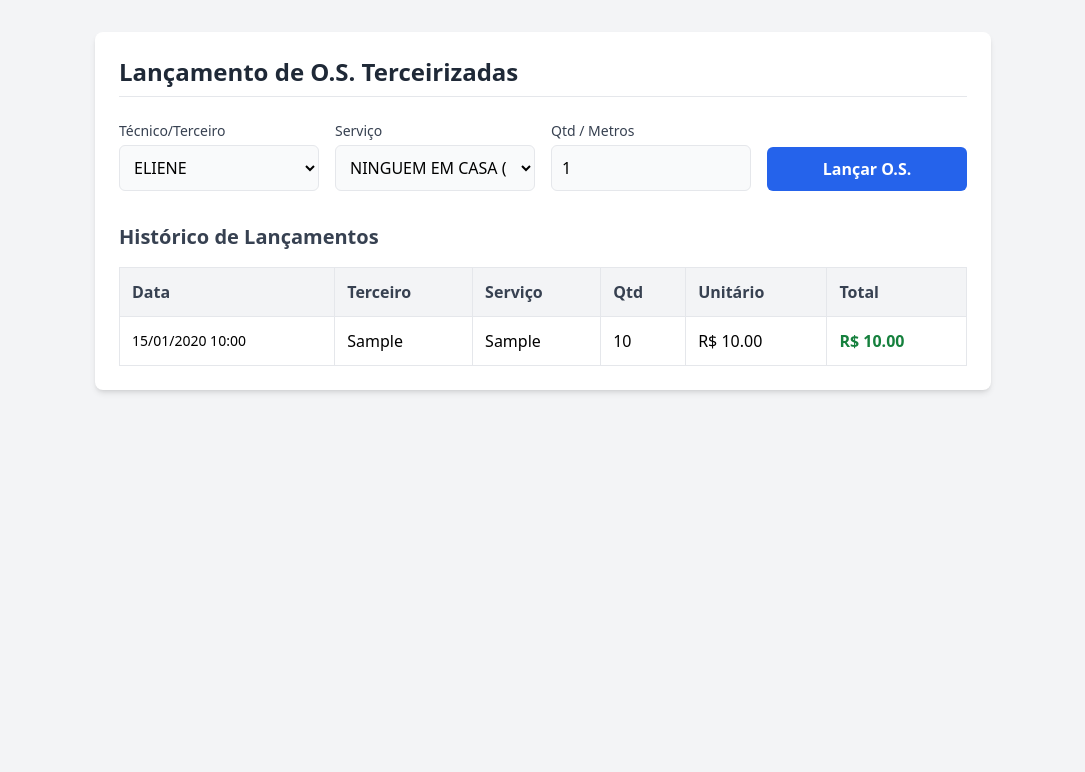
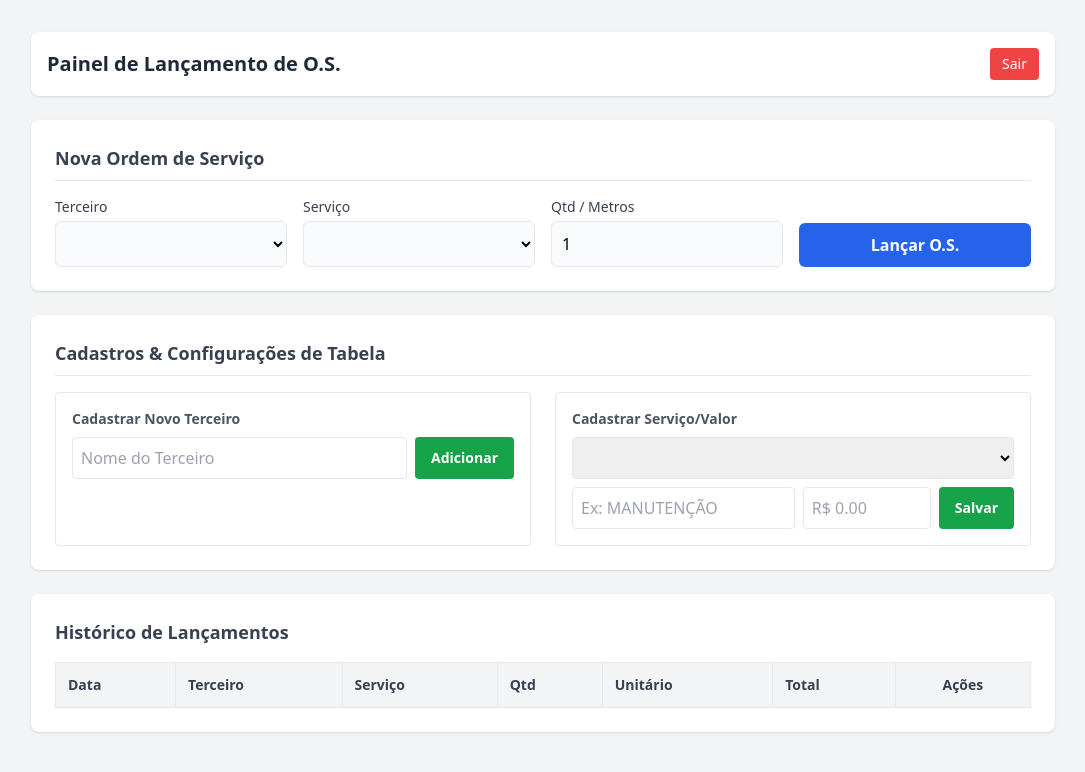
Before and after one commit to Tikajet/pntvcontrol, a Flask app: page / in a window 1280 px wide. Shown: the top 772 px of the page, without its empty margins (97-1182 px from the left). Run offline with Flask 3, Linux system fonts and the light colour scheme; tables that the repository leaves empty hold one stand-in row (values such as "Sample post"); lists and menus that the app fills with data are empty; some libraries are stand-ins or nearby versions.

Commit message:
Adiciona tela de login e gerenciamento dinâmico de terceiros/serviços

```diff
--- a/templates/index.html
+++ b/templates/index.html
@@ -7,76 +7,172 @@
     <script src="https://cdn.tailwindcss.com"></script>
 </head>
 <body class="bg-gray-100 p-4 md:p-8">
-    <div class="max-w-4xl mx-auto bg-white p-6 rounded-lg shadow-md">
-        <h2 class="text-2xl font-bold mb-6 text-gray-800 border-b pb-2">Lançamento de O.S. Terceirizadas</h2>
-
-        <form id="osForm" class="grid grid-cols-1 md:grid-cols-4 gap-4 mb-8">
-            <div>
-                <label class="block text-sm font-medium text-gray-700">Técnico/Terceiro</label>
-                <select id="terceiro" class="mt-1 block w-full p-2.5 border rounded-md bg-gray-50 focus:ring-blue-500 focus:border-blue-500">
-                    {% for t in terceiros %}
-                    <option value="{{ t }}">{{ t }}</option>
-                    {% endfor %}
-                </select>
+    <div class="max-w-5xl mx-auto space-y-6">
+        <!-- Top Bar -->
+        <div class="flex justify-between items-center bg-white p-4 rounded-lg shadow">
+            <h1 class="text-xl font-bold text-gray-800">Painel de Lançamento de O.S.</h1>
+            <a href="/logout" class="text-sm bg-red-500 text-white px-3 py-1.5 rounded hover:bg-red-600">Sair</a>
         </div>
 
+        <!-- Lançamento de O.S. -->
+        <div class="bg-white p-6 rounded-lg shadow">
+            <h2 class="text-lg font-bold mb-4 text-gray-700 border-b pb-2">Nova Ordem de Serviço</h2>
+            <form id="osForm" class="grid grid-cols-1 md:grid-cols-4 gap-4">
+                <div>
+                    <label class="block text-sm font-medium text-gray-700">Terceiro</label>
+                    <select id="terceiro" class="mt-1 block w-full p-2.5 border rounded-md bg-gray-50"></select>
+                </div>
                 <div>
                     <label class="block text-sm font-medium text-gray-700">Serviço</label>
-                <select id="servico" class="mt-1 block w-full p-2.5 border rounded-md bg-gray-50 focus:ring-blue-500 focus:border-blue-500"></select>
+                    <select id="servico" class="mt-1 block w-full p-2.5 border rounded-md bg-gray-50"></select>
                 </div>
-
                 <div>
                     <label class="block text-sm font-medium text-gray-700">Qtd / Metros</label>
                     <input type="number" id="quantidade" value="1" step="0.01" class="mt-1 block w-full p-2.5 border rounded-md bg-gray-50">
                 </div>
-
                 <div class="flex items-end">
-                <button type="button" onclick="salvarOS()" class="w-full bg-blue-600 text-white p-2.5 rounded-md font-semibold hover:bg-blue-700 transition">Lançar O.S.</button>
+                    <button type="button" onclick="salvarOS()" class="w-full bg-blue-600 text-white p-2.5 rounded-md font-semibold hover:bg-blue-700">Lançar O.S.</button>
                 </div>
             </form>
+        </div>
 
-        <h3 class="text-xl font-bold mb-4 text-gray-700">Histórico de Lançamentos</h3>
+        <!-- Painel de Gerenciamento (Cadastros) -->
+        <div class="bg-white p-6 rounded-lg shadow">
+            <h2 class="text-lg font-bold mb-4 text-gray-700 border-b pb-2">Cadastros & Configurações de Tabela</h2>
+            <div class="grid grid-cols-1 md:grid-cols-2 gap-6">
+                <!-- Cadastro Terceiros -->
+                <div class="border p-4 rounded">
+                    <h3 class="font-bold mb-2 text-sm text-gray-600">Cadastrar Novo Terceiro</h3>
+                    <div class="flex gap-2 mb-3">
+                        <input type="text" id="novoTerceiro" placeholder="Nome do Terceiro" class="w-full p-2 border rounded">
+                        <button onclick="cadastrarTerceiro()" class="bg-green-600 text-white px-4 py-2 rounded font-semibold text-sm hover:bg-green-700">Adicionar</button>
+                    </div>
+                </div>
+
+                <!-- Cadastro Serviços por Terceiro -->
+                <div class="border p-4 rounded">
+                    <h3 class="font-bold mb-2 text-sm text-gray-600">Cadastrar Serviço/Valor</h3>
+                    <div class="space-y-2">
+                        <select id="terceiroServico" class="w-full p-2 border rounded"></select>
+                        <div class="flex gap-2">
+                            <input type="text" id="novoServico" placeholder="Ex: MANUTENÇÃO" class="w-full p-2 border rounded">
+                            <input type="number" id="novoValor" placeholder="R$ 0.00" step="0.01" class="w-32 p-2 border rounded">
+                            <button onclick="cadastrarServico()" class="bg-green-600 text-white px-4 py-2 rounded font-semibold text-sm hover:bg-green-700">Salvar</button>
+                        </div>
+                    </div>
+                </div>
+            </div>
+        </div>
+
+        <!-- Histórico -->
+        <div class="bg-white p-6 rounded-lg shadow">
+            <h2 class="text-lg font-bold mb-4 text-gray-700">Histórico de Lançamentos</h2>
             <div class="overflow-x-auto">
                 <table class="w-full text-left border-collapse border border-gray-200">
                     <thead>
-                    <tr class="bg-gray-100 text-gray-700">
+                        <tr class="bg-gray-100 text-gray-700 text-sm">
                             <th class="p-3 border">Data</th>
                             <th class="p-3 border">Terceiro</th>
                             <th class="p-3 border">Serviço</th>
                             <th class="p-3 border">Qtd</th>
                             <th class="p-3 border">Unitário</th>
                             <th class="p-3 border">Total</th>
+                            <th class="p-3 border text-center">Ações</th>
                         </tr>
                     </thead>
-                <tbody id="tabelaRegistros" class="divide-y divide-gray-200"></tbody>
+                    <tbody id="tabelaRegistros" class="divide-y divide-gray-200 text-sm"></tbody>
                 </table>
+            </div>
         </div>
     </div>
 
     <script>
+        let servicosAtuais = [];
+
+        async function carregarTerceiros() {
+            const res = await fetch('/api/terceiros');
+            const terceiros = await res.json();
+
+            const sel1 = document.getElementById('terceiro');
+            const sel2 = document.getElementById('terceiroServico');
+
+            sel1.innerHTML = '';
+            sel2.innerHTML = '';
+
+            terceiros.forEach(t => {
+                sel1.innerHTML += `<option value="${t}">${t}</option>`;
+                sel2.innerHTML += `<option value="${t}">${t}</option>`;
+            });
+
+            carregarServicos();
+        }
+
         async function carregarServicos() {
             const terceiro = document.getElementById('terceiro').value;
-            const res = await fetch(`/api/precos/${terceiro}`);
-            const precos = await res.json();
-            const servicoSelect = document.getElementById('servico');
-            servicoSelect.innerHTML = '';
-            for (let s in precos) {
-                servicoSelect.innerHTML += `<option value="${s}">${s} (R$ ${precos[s].toFixed(2)})</option>`;
+            if(!terceiro) return;
+
+            const res = await fetch(`/api/servicos/${terceiro}`);
+            servicosAtuais = await res.json();
+
+            const selServico = document.getElementById('servico');
+            selServico.innerHTML = '';
+            servicosAtuais.forEach(s => {
+                selServico.innerHTML += `<option value="${s.nome}">${s.nome} (R$ ${s.valor.toFixed(2)})</option>`;
+            });
         }
+
+        async function cadastrarTerceiro() {
+            const nome = document.getElementById('novoTerceiro').value;
+            if (!nome) return;
+            await fetch('/api/terceiros', {
+                method: 'POST',
+                headers: {'Content-Type': 'application/json'},
+                body: JSON.stringify({nome})
+            });
+            document.getElementById('novoTerceiro').value = '';
+            carregarTerceiros();
+        }
+
+        async function cadastrarServico() {
+            const terceiro = document.getElementById('terceiroServico').value;
+            const nome_servico = document.getElementById('novoServico').value;
+            const valor = document.getElementById('novoValor').value;
+
+            if(!nome_servico || !valor) return;
+
+            await fetch(`/api/servicos/${terceiro}`, {
+                method: 'POST',
+                headers: {'Content-Type': 'application/json'},
+                body: JSON.stringify({nome_servico, valor})
+            });
+
+            document.getElementById('novoServico').value = '';
+            document.getElementById('novoValor').value = '';
+            carregarServicos();
         }
 
         async function salvarOS() {
-            const data = {
-                terceiro: document.getElementById('terceiro').value,
-                servico: document.getElementById('servico').value,
-                quantidade: document.getElementById('quantidade').value
-            };
+            const terceiro = document.getElementById('terceiro').value;
+            const servicoNome = document.getElementById('servico').value;
+            const quantidade = document.getElementById('quantidade').value;
+
+            const servicoObj = servicosAtuais.find(s => s.nome === servicoNome);
+            const valor_unitario = servicoObj ? servicoObj.valor : 0;
+
             await fetch('/salvar', {
                 method: 'POST',
                 headers: {'Content-Type': 'application/json'},
-                body: JSON.stringify(data)
+                body: JSON.stringify({terceiro, servico: servicoNome, quantidade, valor_unitario})
             });
+
             carregarTabela();
+        }
+
+        async function deletarOS(id) {
+            if(confirm("Deseja realmente apagar esta O.S.?")) {
+                await fetch(`/deletar_os/${id}`, { method: 'DELETE' });
+                carregarTabela();
+            }
         }
 
         async function carregarTabela() {
@@ -86,18 +182,21 @@
             tbody.innerHTML = '';
             dados.forEach(r => {
                 tbody.innerHTML += `<tr class="hover:bg-gray-50">
-                    <td class="p-3 border text-sm">${r[5]}</td>
-                    <td class="p-3 border font-medium">${r[0]}</td>
-                    <td class="p-3 border">${r[1]}</td>
+                    <td class="p-3 border">${r[6]}</td>
+                    <td class="p-3 border font-medium">${r[1]}</td>
                     <td class="p-3 border">${r[2]}</td>
-                    <td class="p-3 border">R$ ${r[3].toFixed(2)}</td>
-                    <td class="p-3 border font-bold text-green-700">R$ ${r[4].toFixed(2)}</td>
+                    <td class="p-3 border">${r[3]}</td>
+                    <td class="p-3 border">R$ ${r[4].toFixed(2)}</td>
+                    <td class="p-3 border font-bold text-green-700">R$ ${r[5].toFixed(2)}</td>
+                    <td class="p-3 border text-center">
+                        <button onclick="deletarOS(${r[0]})" class="text-red-600 hover:text-red-800 font-semibold">Excluir</button>
+                    </td>
                 </tr>`;
             });
         }
 
         document.getElementById('terceiro').addEventListener('change', carregarServicos);
-        carregarServicos();
+        carregarTerceiros();
         carregarTabela();
     </script>
 </body>
```
Also changed, not shown: templates/login.html (added, +30 -0 lines). Lines whose indentation alone changed are shown as unchanged.
